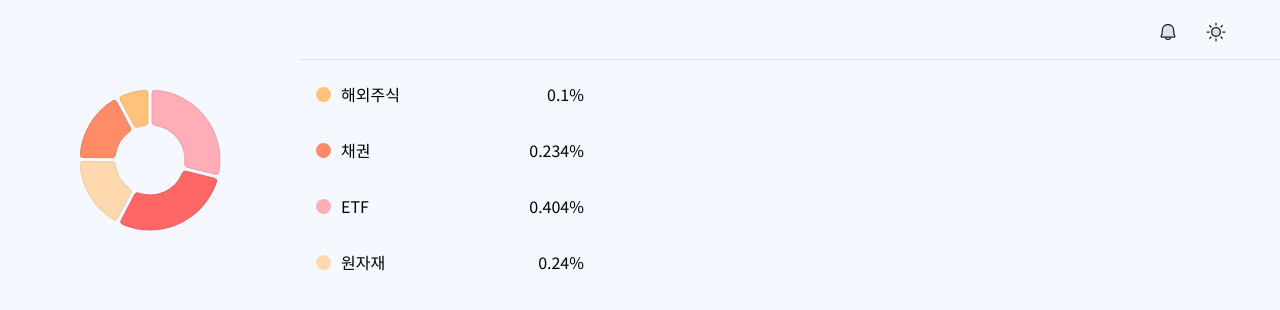
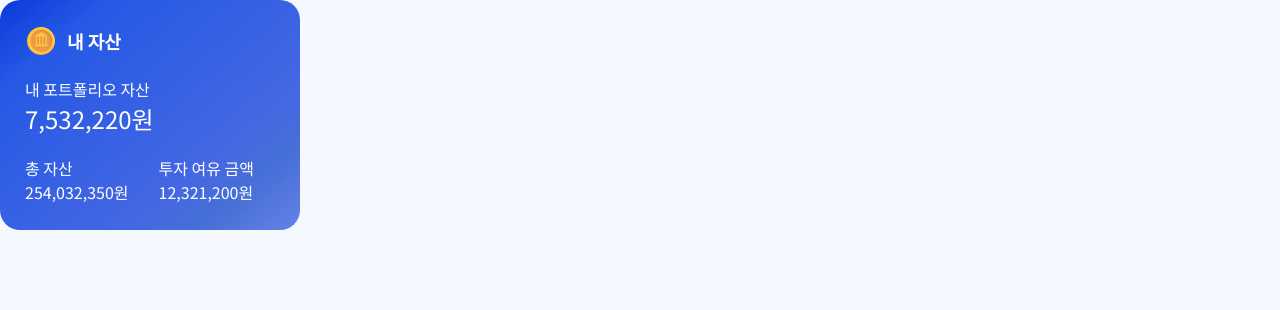
Before and after one commit to PizzaPickle/Frontend, a React (Vite) app in the folder pickle-frontend/: page / in a window 1280 px wide. Before the commit this address had no page. Shown: the top 310 px of the page. Built offline with nearby package versions, Linux system fonts and the light colour scheme.

Commit message:
feat: walletcard 컴포넌트 구현

```diff
--- a/pickle-frontend/src/components/common/mydata/badge/Badge.style.js
+++ /dev/null
@@ -1 +0,0 @@
-import styled, { css } from "styled-components";
--- a/pickle-frontend/src/components/common/wallet-card/WalletCard.jsx
+++ b/pickle-frontend/src/components/common/wallet-card/WalletCard.jsx
@@ -1,7 +1,37 @@
 import React from "react";
+import { StyeldWalletContainer, StyledIconAndText, StyledWalletText, StyledWalletGroup, StyledWalletTextGroup} from "./WalletCard.style";
 
-export default function WalletCard() {
+
+export default function WalletCard(props) {
+    //금액 String 원화 처리
+    const formatCurrency = (amount) => {
+        return amount.toLocaleString() + '원';
+      };
+
+    const amount1 = formatCurrency(props.data1);
+    const amount2 = formatCurrency(props.data2);
+    const amount3 = formatCurrency(props.data3);
+
+
     return (
-        <></>
+        <>
+        <StyeldWalletContainer>
+            <StyledIconAndText>
+                <img src="/assets/mywallet.png"></img>
+                <StyledWalletText>내 자산</StyledWalletText>
+            </StyledIconAndText>
+            <StyledWalletTextGroup>
+                <span style={{fontWeight: "300"}}>{props.text1}</span>
+                <span style={{fontSize:"1.5rem"}}>{amount1}</span>
+            </StyledWalletTextGroup>
+            <StyledWalletGroup>
+                <section><span style={{fontWeight: "300"}}>{props.text2}</span><br />
+                {amount2}</section>
+                <section><span style={{fontWeight: "300"}}>{props.text3}</span><br />
+                {amount3}</section>
+            </StyledWalletGroup>
+
+        </StyeldWalletContainer>
+        </>
     )
 };
--- a/pickle-frontend/src/components/common/wallet-card/WalletCard.style.js
+++ b/pickle-frontend/src/components/common/wallet-card/WalletCard.style.js
@@ -1 +1,45 @@
 import styled, { css } from "styled-components";
+
+export const StyeldWalletContainer = styled.div`
+    width: 300px;
+    height: 230px;
+    background: linear-gradient(
+    140deg,
+    #0B39DC 0%,
+    #2559E5 19%,
+    #4467E3 69%,
+    #466FD7 82%,
+    #6682E6 100%
+    );
+    background-size: cover;
+    border-radius: 20px;
+    padding: 25px;
+    color: white;
+`
+
+export const StyledIconAndText = styled.div`
+    display: flex;
+    gap: 10px;
+    align-items: center;
+`
+
+export const StyledWalletText = styled(StyledIconAndText)`
+    font-weight: 700;
+    font-size: large;
+`
+
+export const StyledWalletGroup = styled.div`
+    display: flex;
+    gap: 30px;
+
+    section {
+    }
+`
+
+export const StyledWalletTextGroup = styled.div`
+    display: flex;
+    flex-direction: column;
+
+    padding-top: 20px;
+    padding-bottom: 20px;
+`
--- a/pickle-frontend/src/index.css
+++ b/pickle-frontend/src/index.css
@@ -4,6 +4,9 @@
     margin: 0;
     padding: 0;
     box-sizing: border-box;
-    background-color: #F5F8FF;
     font-family: 'Noto Sans KR', sans-serif;
   }
+
+body {
+  background-color: #F5F8FF;
+}
--- a/pickle-frontend/src/routes/test/TestPage.jsx
+++ b/pickle-frontend/src/routes/test/TestPage.jsx
@@ -1,46 +1,15 @@
 import React from "react";
-import Header from "../../components/common/header/Header";
-import Circular from "../../components/common/circular-graph/Circular";
-import LegendWithGraph from "../../components/common/legend-width-graph/LegendWithGraph";
-
-let data = [
-  {
-    id: "국내주식",
-    label: 1,
-    value: 0.40,
-    color: "#FF6767",
-  },
-  {
-    id: "해외주식",
-    label: 2,
-    value: 0.100,
-    color: "#FFC27B",
-  },
-  {
-    id: "채권",
-    label: 3,
-    value: 0.234,
-    color: "#FF8B67",
-  },
-  {
-    id: "ETF",
-    label: 4,
-    value: 0.404,
-    color: "#FFADB6",
-  },
-  {
-    id: "원자재",
-    label: 5,
-    value: 0.24,
-    color: "#ffd9ad",
-  },
-];
+import WalletCard from "../../components/common/wallet-card/WalletCard";
 
 export default function TestPage() {
+  const num1 = 7532220;
+  const num2 = 254032350;
+  const num3 = 12321200;
+
   return (
     <>
-      <Header></Header>
-      <LegendWithGraph width={600} height={300} data={data}/>
+    <WalletCard text1="내 포트폴리오 자산" text2="총 자산" text3="투자 여유 금액"
+    data1={num1} data2={num2} data3={num3}></WalletCard>
     </>
   );
 }
```
Also changed, not shown: pickle-frontend/src/components/common/mydata/badge/Badge.jsx (deleted, +0 -7 lines), pickle-frontend/public/assets/mydata-locking.svg (added), pickle-frontend/public/assets/mywallet.png (added), pickle-frontend/src/components/common/sidebar/Sidebar.style.js (line endings or trailing spaces).
